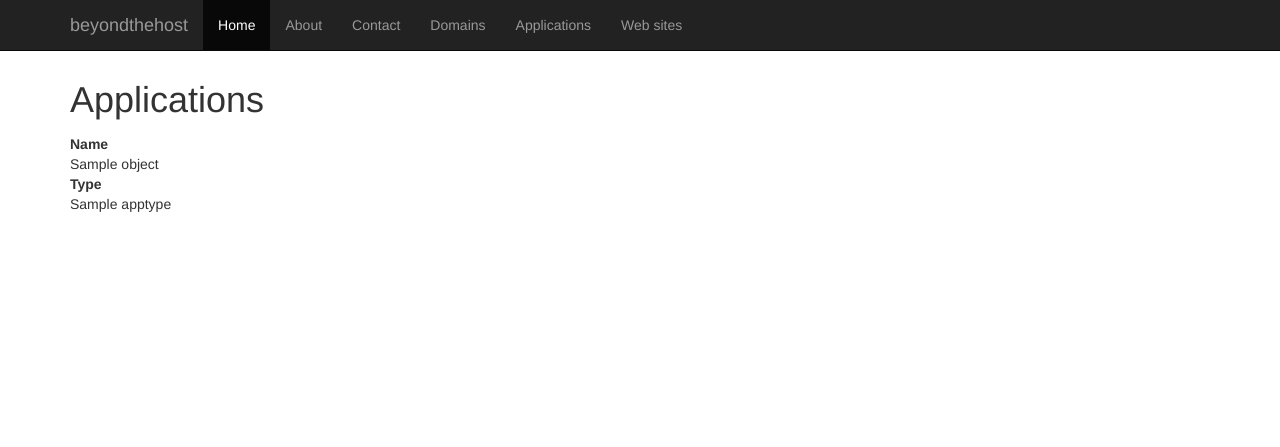
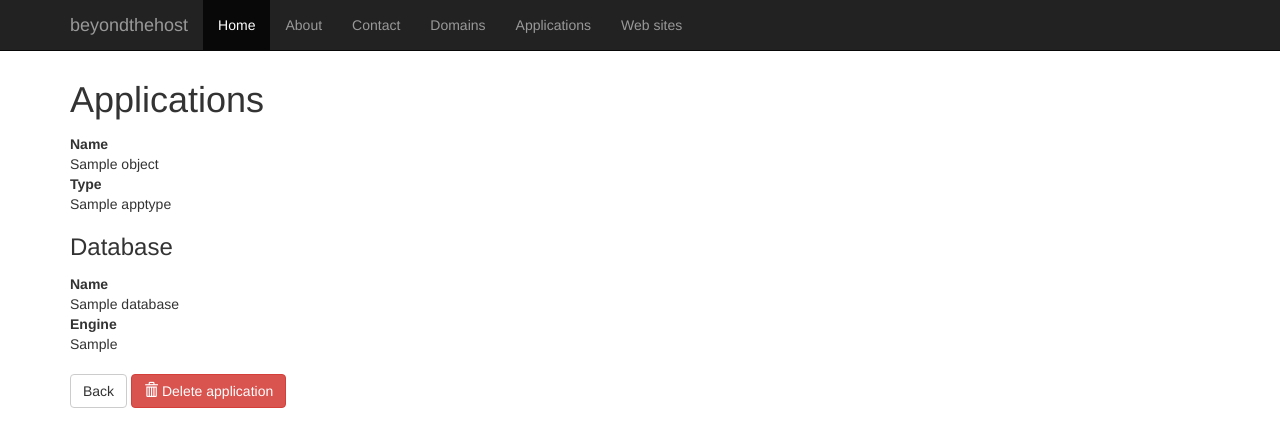
Before and after one commit to gfavre/beyondthehost, a Django app: template beyondthehost/templates/applications/application_detail.html in a window 1280 px wide. Shown: the top 447 px of the page. Run offline with Django 3.2, Linux system fonts and the light colour scheme; the template is opened without the code that fills it: most values are stand-ins (such as "Sample title", 1, 10 or a date in 2020); parts of the project's set-up code (start-up, migrations or seed data) failed here and were passed over.

Commit message:
better detail page

```diff
--- a/beyondthehost/templates/applications/application_detail.html
+++ b/beyondthehost/templates/applications/application_detail.html
@@ -16,5 +16,17 @@
   <dt>{% trans "Initial password" %}</dt><dd>{{ object.extra }}
   {% endif %}
 </dl>
-
+{% if object.databases.all %}
+<section>
+  <h3>{% trans "Database" %}</h3>
+  {% for database in object.databases.all %}
+  <dl>
+    <dt>{% trans "Name" %}</dt><dd>{{ database.name }}</dd>
+    <dt>{% trans "Engine" %}</dt><dd>{{ database.human_engine }}</dd>
+  </dl>
+  {% endfor %}
+</section>
+{% endif %}
+<a href="{% url "applications-list" %}" class="btn btn-default">{% trans "Back" %}</a>
+<a href="{{ object.get_delete_url }}" class="btn btn-danger"><span class="glyphicon glyphicon-trash"></span> {% trans "Delete application" %}</a>
 {% endblock content %}
--- a/beyondthehost/templates/applications/application_list.html
+++ b/beyondthehost/templates/applications/application_list.html
@@ -22,7 +22,7 @@
 {% for application in object_list %}
   <tr>
    <td><a href="{{ application.get_absolute_url }}">{{ application.name }}</a></td>
-   <td>{{ application.apptype }}</td>
+   <td>{{ application.human_apptype }}</td>
    <td>
      <a href="{{ application.get_absolute_url }}"><span class="glyphicon glyphicon-zoom-in"></span> {% trans "View" %}</a><br />
      <a href="{{ application.get_delete_url }}"><span class="glyphicon glyphicon-trash"></span> {% trans "Delete" %}</a>
```
Also changed, not shown: beyondthehost/applications/models.py (+9 -2 lines).
